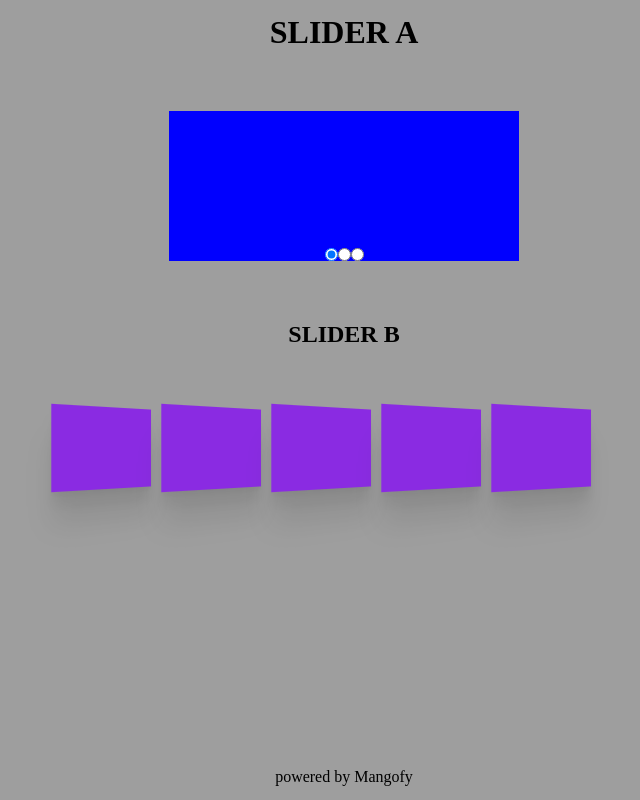
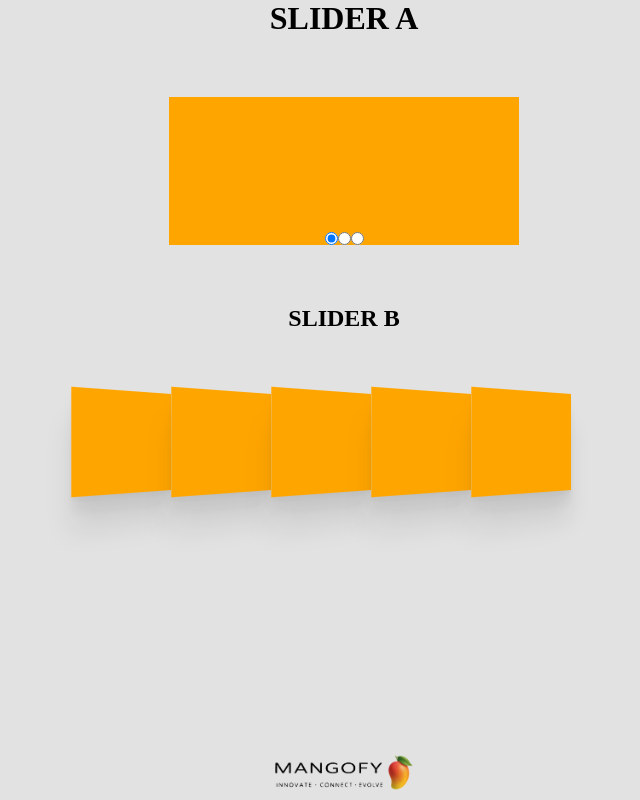
Before and after one commit to PW-Samuel/slider, a plain HTML site: page index.html in a window 1280 px wide. Shown: the whole page, without its empty margins (296-936 px from the left). Drawn offline with Linux system fonts and the light colour scheme.

Commit message:
add mangofy logo

```diff
--- a/index.html
+++ b/index.html
@@ -37,6 +37,6 @@
 </body>
 
 <footer>
-   powered by Mangofy
+   <img src="./img/mangofy_logo_schwarz.png" alt="mango mit schriftzug">
 </footer>
 </html>
--- a/styles.css
+++ b/styles.css
@@ -4,7 +4,7 @@
 }
 
 body {
-background-color: rgba(0, 0, 0, 0.38);
+background-color: rgba(0, 0, 0, 0.113);
 
     display: flex;
     flex-direction: column;
@@ -20,7 +20,7 @@ background-color: rgba(0, 0, 0, 0.38);
 
     position: relative;
 
-    background-color: black;
+    background-color: rgba(0, 0, 0, 0.57);
 
     width: 350px;
     height: 150px;
@@ -54,15 +54,15 @@ background-color: rgba(0, 0, 0, 0.38);
 }
 
 .element_one {
-    background-color: blue;
+    background-color: orange;
 }
 
 .element_two {
-    background-color: blanchedalmond;
+    background-color: gainsboro;
 }
 
 .element_three {
-    background-color: goldenrod;
+    background-color: rgba(0, 0, 0, 0.57)
 }
 
 .slider_a input[value="one"]:checked~.slider_a_wrapper {
@@ -81,15 +81,15 @@ background-color: rgba(0, 0, 0, 0.38);
     height: 300px;
 
     display: flex;
-    gap: 10px;
+
 }
 
 .slider_b_element {
     z-index: 1;
     width: 100px;
-    height: 80px;
+    height: 100px;
 
-    background-color: blueviolet;
+    background-color: orange;
 
     box-shadow: 0px 4px 3px rgb(3, 7, 18, 0.03),
         0px 14px 11px rgb(3, 7, 18, 0.05),
@@ -107,15 +107,21 @@ background-color: rgba(0, 0, 0, 0.38);
 .slider_b_element:hover{
     z-index: 2;
 
-    background-color: plum;
-     transform: perspective(250px) rotateY(0deg) translateX(0px) scaleX(1.5) scaleY(1.2);
-
+    background-color: gainsboro;
+    transform: perspective(250px) rotateY(0deg) translateX(0px) scaleX(1.5) scaleY(1.2);
 }
 
 .slider_b_element:hover~.slider_b_element{
-    background-color: bisque;
+    background-color:rgba(0, 0, 0, 0.57);
 
      transform: perspective(250px) rotateY(-20deg) translateX(20px) ;
 
 
 }
+
+img{
+
+    width: 150px;
+    height: auto;
+
+}
```
Also changed, not shown: img/mangofy_logo_schwarz.png (added).
